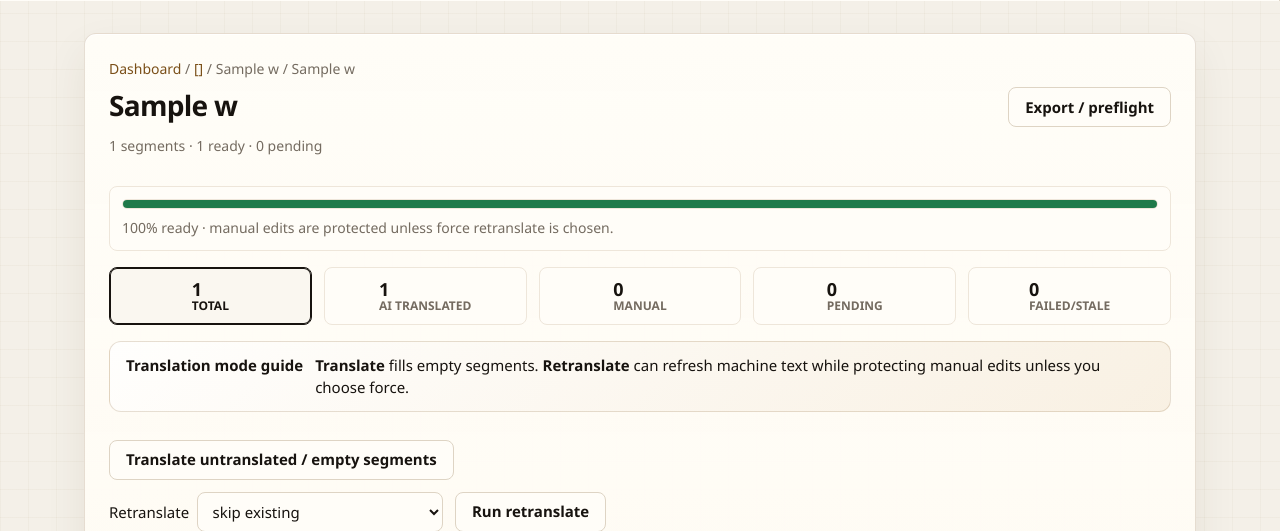
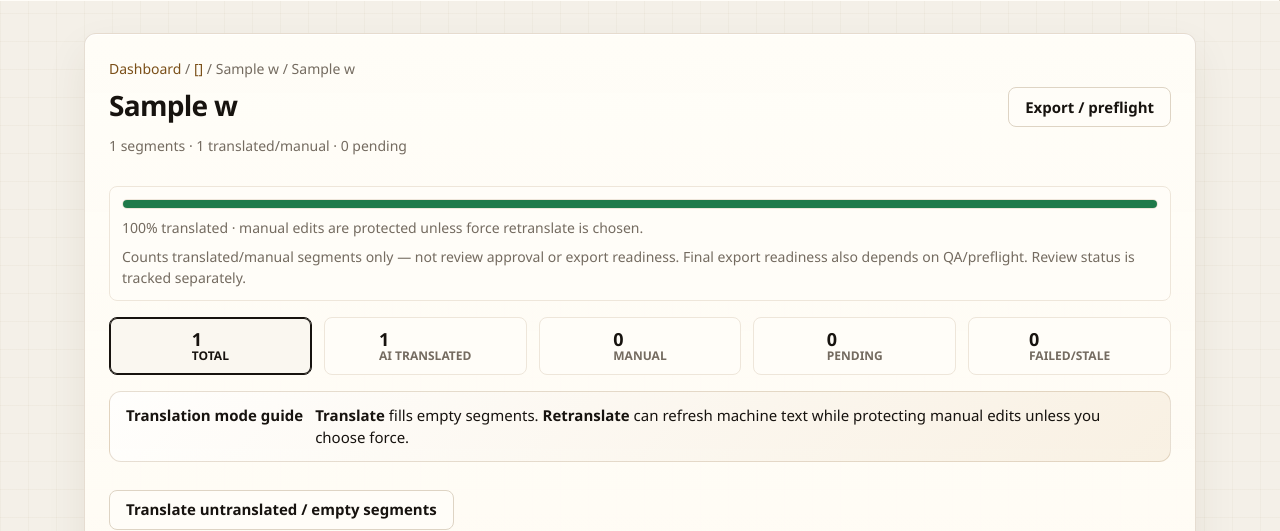
Before and after one commit to Trancend1/weaver, a Python web app: template src/weaver/api/templates/workspace.html in a window 1280 px wide. Shown: the part 799-1330 px from the top of the page. Run offline with Jinja, Linux system fonts and the light colour scheme; the template is opened without the code that fills it: most values are stand-ins (such as "Sample title", 1, 10 or a date in 2020).

Commit message:
refactor(ui): clarify workspace, review, and QA readiness wording
Clarify that workspace "ready" means translated/manual completion only,
not review approval or export readiness. Always show review counts when
segments exist, including the all-not_reviewed state. Make QA wording
accurate: Draft export is never blocked while Final export may be gated
by critical QA, and filtered empty states say "No matching issues".

```diff
--- a/src/weaver/api/templates/partials/_qa_issues.html
+++ b/src/weaver/api/templates/partials/_qa_issues.html
@@ -26,6 +26,8 @@
       </tbody>
     </table>
   </div>
+  {% elif severity or category %}
+  <div class="empty"><p>No matching issues — filters are hiding any issues in this report.</p></div>
   {% else %}
   <div class="empty"><p>No quality issues found.</p></div>
   {% endif %}
--- a/src/weaver/api/templates/partials/_qa_summary.html
+++ b/src/weaver/api/templates/partials/_qa_summary.html
@@ -22,7 +22,7 @@
     <span class="meta">{{ report.total_issues }} issue{{ "" if report.total_issues == 1 else "s" }} found across {{ report.total_segments }} segment{{ "" if report.total_segments == 1 else "s" }}.</span>
   </p>
   {% if report.badge != "clean" %}
-  <p class="hint">Advisory only — export is never blocked. Segments with issues fall back to their source text.</p>
+  <p class="hint">Advisory only — Draft export is never blocked, and segments with issues fall back to their source text. Final export may be gated by critical QA when "require clean" is enabled.</p>
   {% endif %}
 
   {% if report.summary_by_volume %}
--- a/src/weaver/api/templates/workspace.html
+++ b/src/weaver/api/templates/workspace.html
@@ -13,7 +13,7 @@
   {% set progress_pct = (workflow_done * 100 / ws.segment_count) if ws.segment_count else 0 %}
   {% set page_crumbs = [{"href":"/ui", "label":"Dashboard"}, {"href":"/ui/projects/" ~ ws.project_name, "label": ws.project_name}, {"href": none, "label": ws.volume_title}, {"href": none, "label": ws.chapter_title or "Chapter"}] %}
   {% set page_title = ws.chapter_title or "Chapter" %}
-  {% set page_meta %}{{ ws.segment_count }} segments · {{ workflow_done }} ready · {{ counts.pending }} pending{% endset %}
+  {% set page_meta %}{{ ws.segment_count }} segments · {{ workflow_done }} translated/manual · {{ counts.pending }} pending{% endset %}
   {% set page_actions %}
     <a class="btn btn--secondary" href="/ui/projects/{{ ws.project_name }}/export/preflight">Export / preflight</a>
   {% endset %}
@@ -21,7 +21,8 @@
 
   <div class="workspace-progress" aria-label="Chapter progress">
     <div class="workspace-progress__bar"><span style="width: {{ '%.1f'|format(progress_pct) }}%"></span></div>
-    <p>{{ '%.0f'|format(progress_pct) }}% ready · manual edits are protected unless force retranslate is chosen.</p>
+    <p>{{ '%.0f'|format(progress_pct) }}% translated · manual edits are protected unless force retranslate is chosen.</p>
+    <p class="meta">Counts translated/manual segments only — not review approval or export readiness. Final export readiness also depends on QA/preflight. Review status is tracked separately.</p>
   </div>
 
   <div class="workspace-summary" role="group" aria-label="Filter segments by status">
```
Also changed, not shown: src/weaver/api/templates/project.html (+4 -3 lines), tests/unit/api/test_ui_overview.py (+11 -0 lines), tests/unit/api/test_ui_qa.py (+21 -0 lines).
